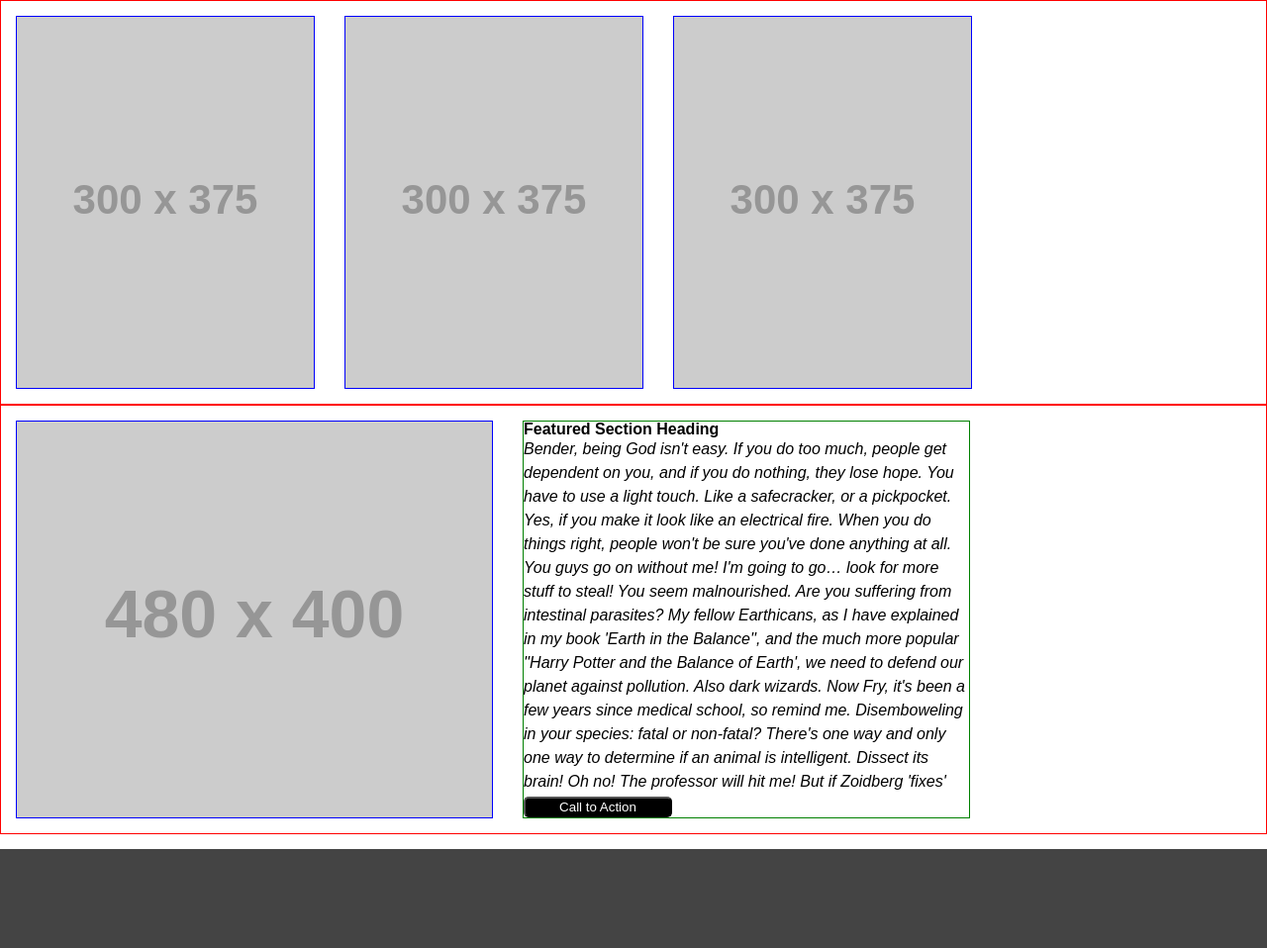
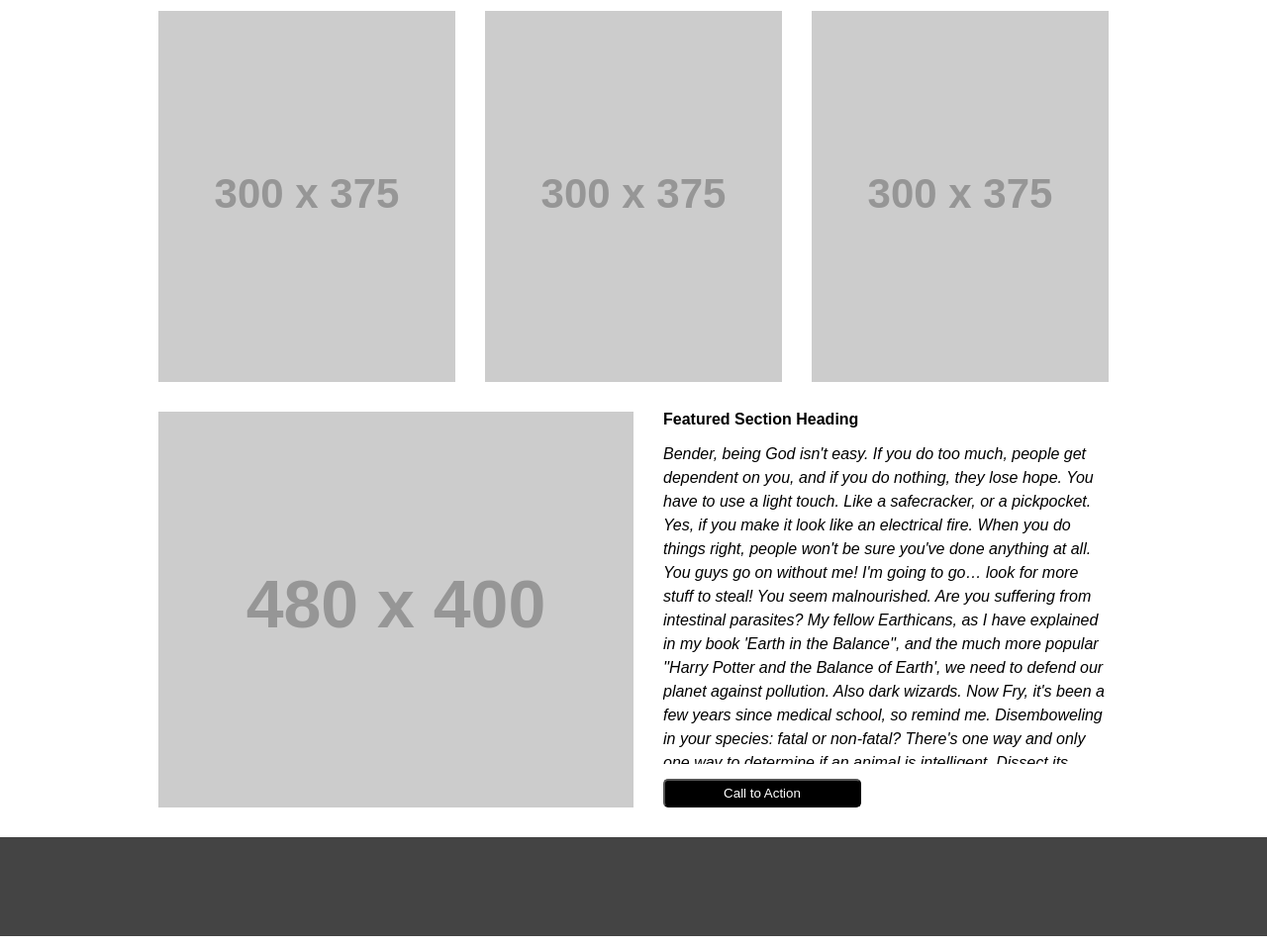
Before and after one commit to mcsadri/wirefame-exercise, a plain HTML site: page index.html in a window 1280 px wide. Shown: the part 599-1557 px from the top of the page at 99% size. Drawn offline with Linux system fonts and the light colour scheme; placeholder pictures from the web are drawn by us.

Commit message:
fixed row alignment to justify-content: center

```diff
--- a/css/style.css
+++ b/css/style.css
@@ -7,8 +7,7 @@ header nav {
     flex-direction: row;
     align-items: center;
     background-color: #444444;
-    justify-content: space-around;
-    /* width: 80%; */
+    justify-content: space-evenly;
     height: 100px;
     margin-bottom: 15px;
 }
@@ -22,10 +21,8 @@ header nav a{
 .row {
     display: flex;
     flex-direction: row;
-    /* justify-content: space-evenly; */
-    align-items: center;
-    /* width: 100%; */
-    border: 1px solid red;
+    justify-content: center;
+    /* border: 1px solid red; */
   }
 
 .row img {
@@ -33,16 +30,16 @@ header nav a{
     flex-direction: row;
     align-items: center;
     margin: 15px;
-    border: 1px solid blue;
+    /* border: 1px solid blue; */
 }
 
 .column {
     display: flex;
     flex-direction: column;
     margin: 15px;
-    border: 1px solid green;
     width: 450px;
     height: 400px;
+    /* border: 1px solid green; */
 }
 
 .column h3 {
@@ -52,12 +49,15 @@ header nav a{
 .column p {
     font-style: italic;
     line-height: 150%;
-    overflow: scroll;
+    overflow-y: scroll; /* overflow assist from Stacy Yuu (https://github.com/stacyyuu/wireframe-exercise/blob/main/style.css) */
     overflow-x: hidden;
+    margin-top: 15px;
+    margin-bottom: 15px;
 }
 
 .column button {
-    width: 150px;
+    width: 200px;
+    height: 40px;
     background-color: black;
     color: white;
     cursor: pointer;
@@ -68,7 +68,6 @@ header nav a{
     background-color: white;
     color: black;
     transition: 350ms;
-    border-radius: 5px;
 }
 
 footer div{
```
Also changed, not shown: index.html (+9 -0 lines).
